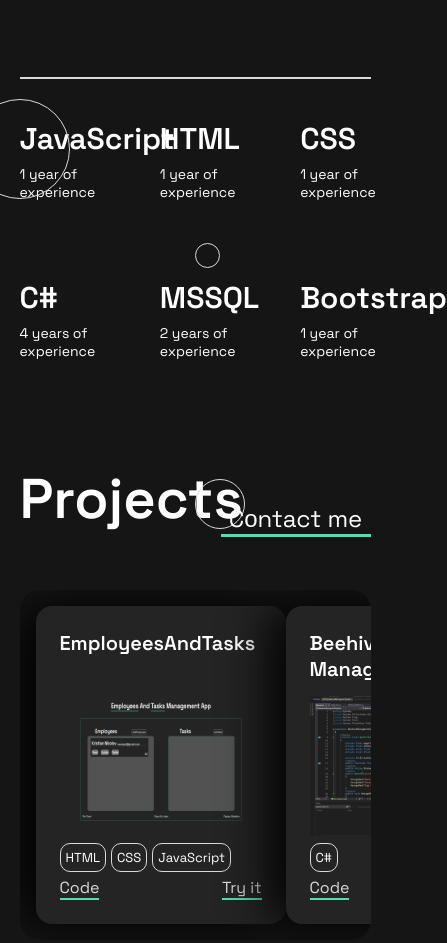
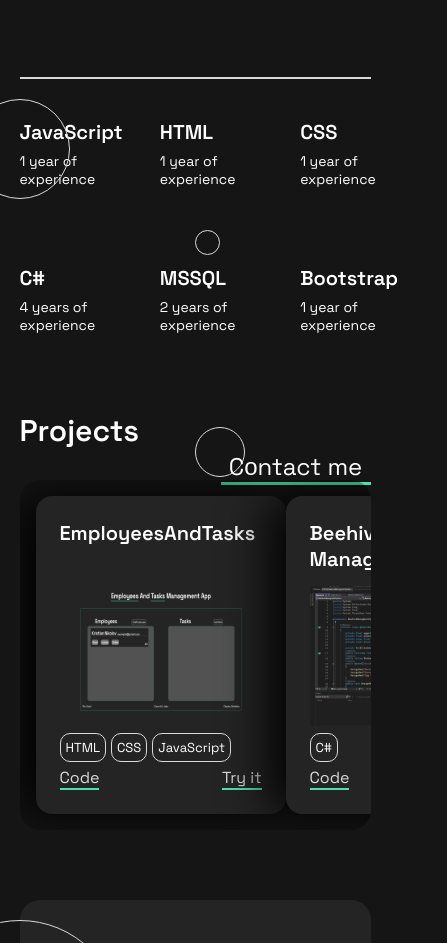
Before and after one commit to Huchbg/Portfolio, a plain HTML site: page index.html in a window 390 px wide. Shown: the part 719-1662 px from the top of the page, 447 px wide, since content can reach past the window. Drawn offline with Linux system fonts and the light colour scheme.

Commit message:
Added css for smaller devices!

```diff
--- a/style.css
+++ b/style.css
@@ -409,6 +409,12 @@ body{
         justify-content: center;
         align-items: center;
     }
+    .skillH{
+        font-size: 20px;
+    }
+    .projectsHead{
+        font-size: 30px;
+    }
     .contractDiv{
         border: transparent;
         width: 90%;
```
